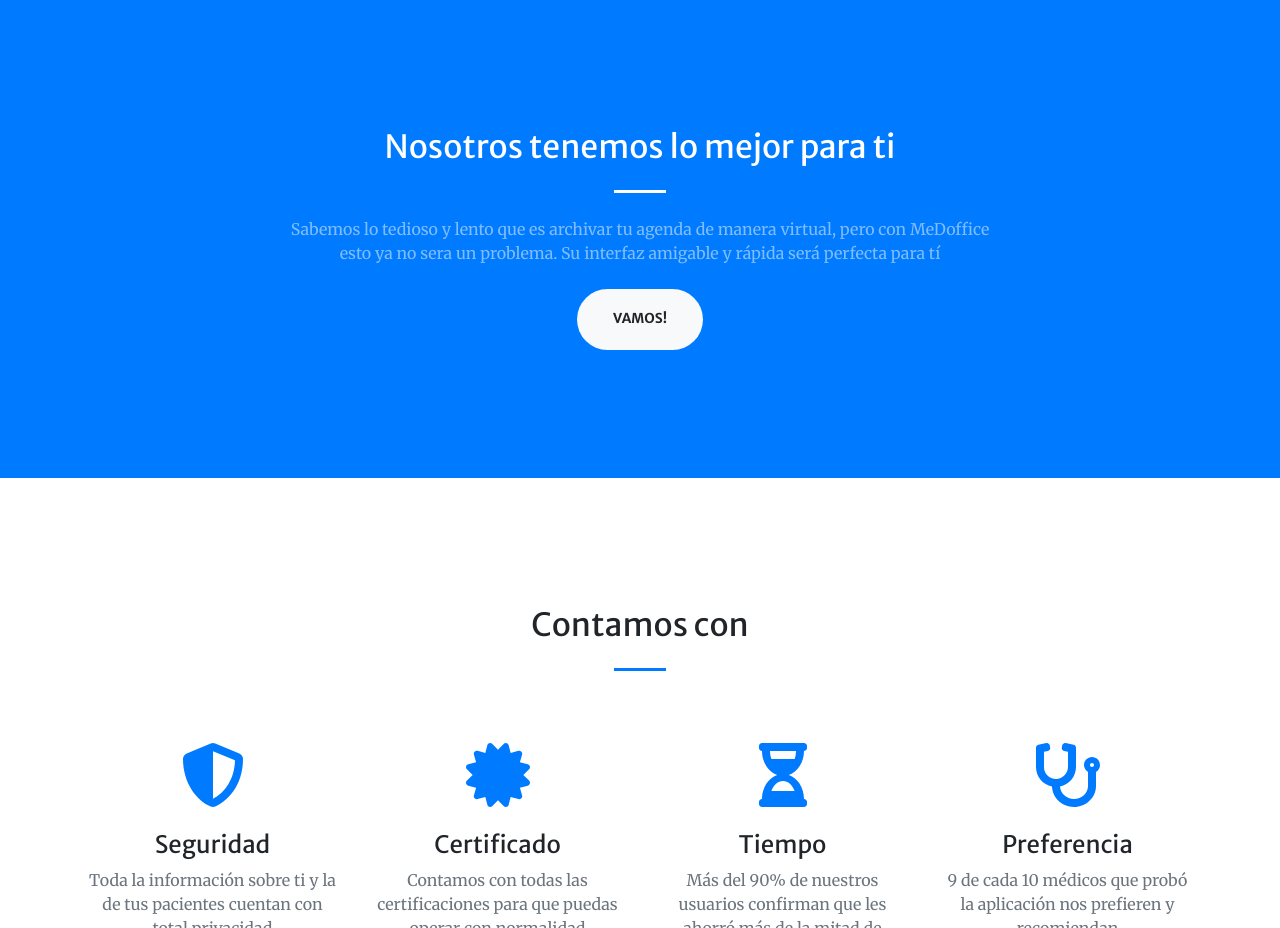
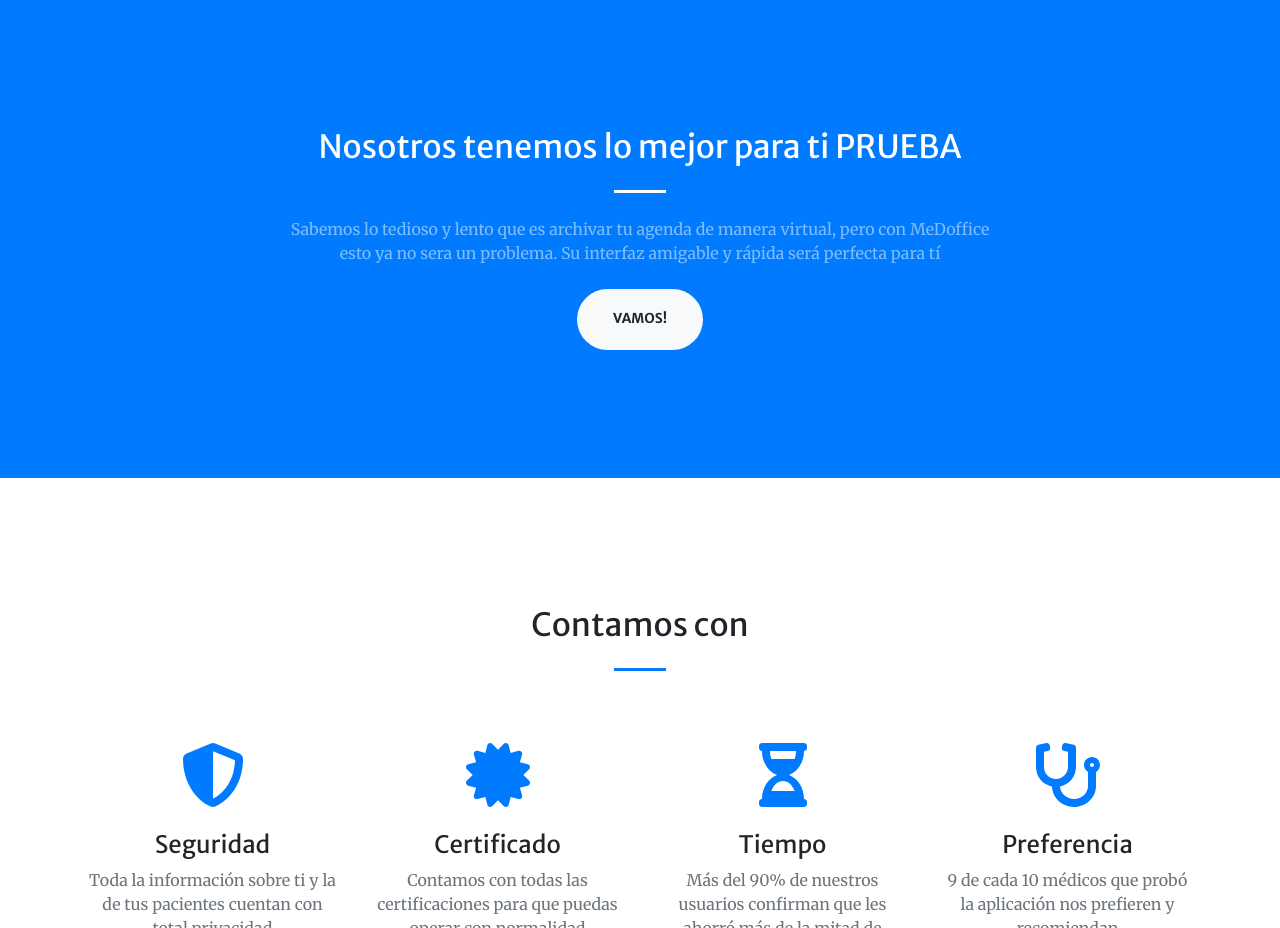
Before and after one commit to JoseFloresSerpa/MedOfficeLP, a plain HTML site: page index.html in a window 1280 px wide. Shown: the part 800-1728 px from the top of the page. Drawn offline with nearby package versions, Linux system fonts and the light colour scheme.

Commit message:
prueba
Prueba

```diff
--- a/index.html
+++ b/index.html
@@ -7,7 +7,6 @@
         window.dataLayer = window.dataLayer || [];
         function gtag(){dataLayer.push(arguments);}
         gtag('js', new Date());
-
          gtag('config', 'G-GP0321VJLK');
          </script>
 
@@ -62,7 +61,7 @@
             <div class="container">
                 <div class="row justify-content-center">
                     <div class="col-lg-8 text-center">
-                        <h2 class="text-white mt-0">Nosotros tenemos lo mejor para ti</h2>
+                        <h2 class="text-white mt-0">Nosotros tenemos lo mejor para ti PRUEBA</h2>
                         <hr class="divider light my-4" />
                         <p class="text-white-50 mb-4">Sabemos lo tedioso y lento que es archivar tu agenda de manera virtual, pero con MeDoffice esto ya no sera un problema. Su interfaz amigable y rápida será perfecta para tí</p>
                         <a class="btn btn-light btn-xl js-scroll-trigger" href="#services">VAMOS!</a>
```
